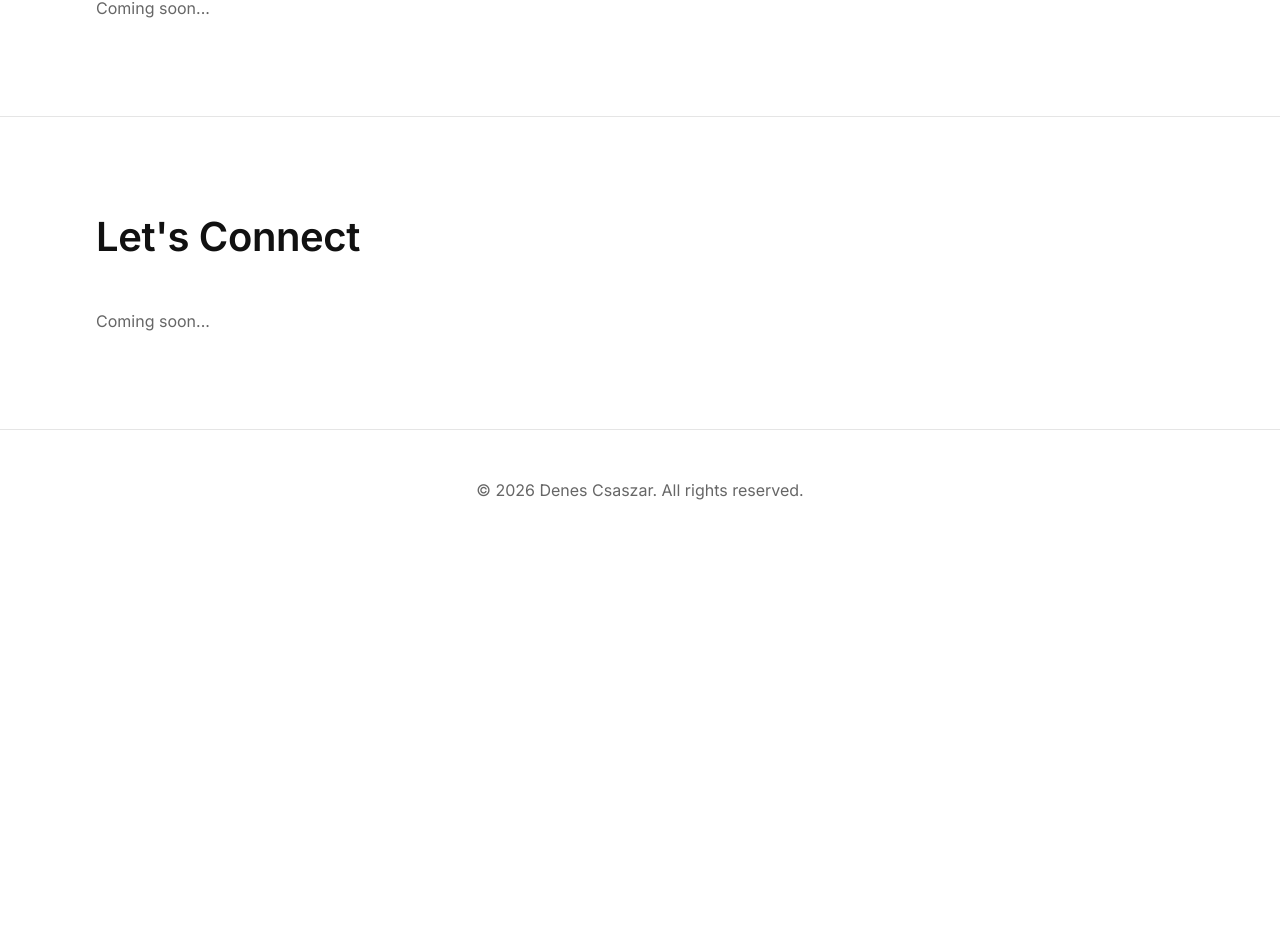
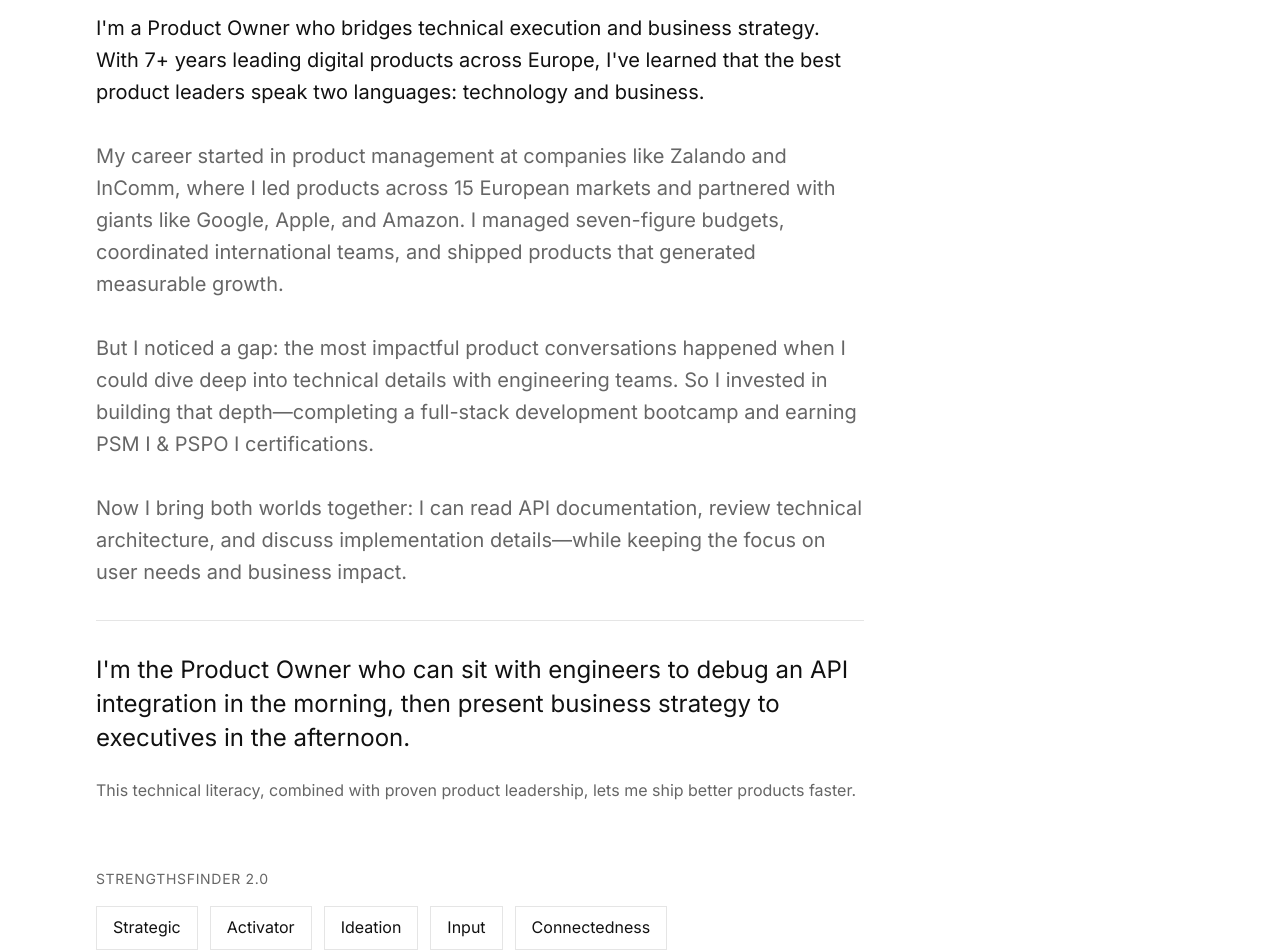
Before and after one commit to denescsaszar/denescsaszar-portfolio, a Next.js app: page / in a window 1280 px wide. Shown: the part 1786-2738 px from the top of the page. Before the commit the page ends 2336 px from the top, so only its background shows below. Built offline with nearby package versions, Linux system fonts and the light colour scheme.

Commit message:
feat(about): add about section with professional background

```diff
--- a/app/page.tsx
+++ b/app/page.tsx
@@ -94,12 +94,85 @@ export default function Home() {
         </section>
 
         {/* About Section - Placeholder */}
+        {/* About Section */}
         <section
           id="about"
           className="container-custom py-section border-t border-border"
         >
-          <h2 className="text-heading-1 mb-12">About</h2>
-          <p className="text-muted">Coming soon...</p>
+          <div className="max-w-4xl">
+            <h2 className="text-heading-1 mb-16">About Me</h2>
+
+            <div className="space-y-8 max-w-3xl">
+              {/* Opening */}
+              <p className="text-body-large text-foreground">
+                I'm a Product Owner who bridges technical execution and business
+                strategy. With 7+ years leading digital products across Europe,
+                I've learned that the best product leaders speak two languages:
+                technology and business.
+              </p>
+
+              {/* Journey */}
+              <p className="text-body-large text-muted">
+                My career started in product management at companies like
+                Zalando and InComm, where I led products across 15 European
+                markets and partnered with giants like Google, Apple, and
+                Amazon. I managed seven-figure budgets, coordinated
+                international teams, and shipped products that generated
+                measurable growth.
+              </p>
+
+              <p className="text-body-large text-muted">
+                But I noticed a gap: the most impactful product conversations
+                happened when I could dive deep into technical details with
+                engineering teams. So I invested in building that
+                depth—completing a full-stack development bootcamp and earning
+                PSM I & PSPO I certifications.
+              </p>
+
+              <p className="text-body-large text-muted">
+                Now I bring both worlds together: I can read API documentation,
+                review technical architecture, and discuss implementation
+                details—while keeping the focus on user needs and business
+                impact.
+              </p>
+
+              {/* What Makes You Unique */}
+              <div className="pt-8 border-t border-border">
+                <p className="text-heading-3 mb-6">
+                  I'm the Product Owner who can sit with engineers to debug an
+                  API integration in the morning, then present business strategy
+                  to executives in the afternoon.
+                </p>
+                <p className="text-body text-muted">
+                  This technical literacy, combined with proven product
+                  leadership, lets me ship better products faster.
+                </p>
+              </div>
+
+              {/* Strengths */}
+              <div className="pt-8">
+                <p className="text-body-small text-muted uppercase tracking-wider mb-4">
+                  StrengthsFinder 2.0
+                </p>
+                <div className="flex flex-wrap gap-3">
+                  {[
+                    "Strategic",
+                    "Activator",
+                    "Ideation",
+                    "Input",
+                    "Connectedness",
+                  ].map((strength) => (
+                    <span
+                      key={strength}
+                      className="text-body px-4 py-2 border border-border"
+                    >
+                      {strength}
+                    </span>
+                  ))}
+                </div>
+              </div>
+            </div>
+          </div>
         </section>
 
         {/* Contact Section - Placeholder */}
```
